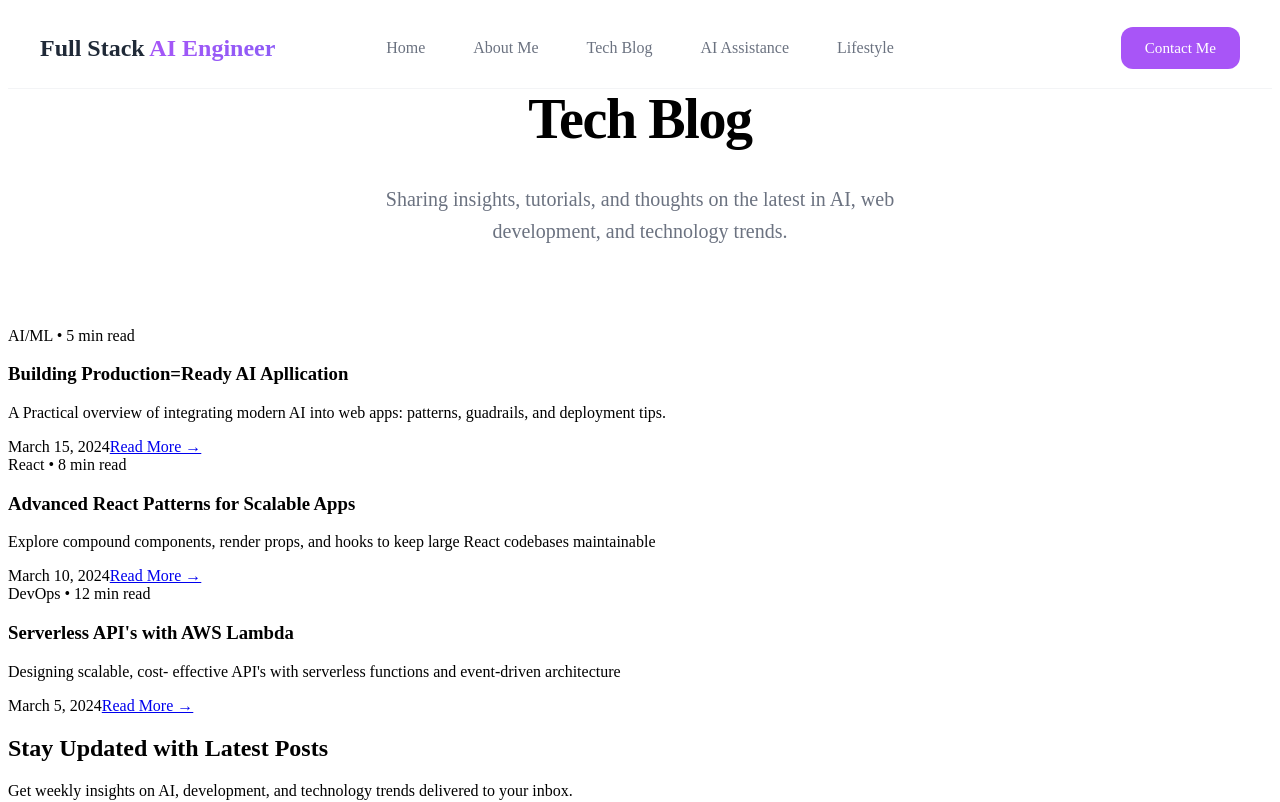
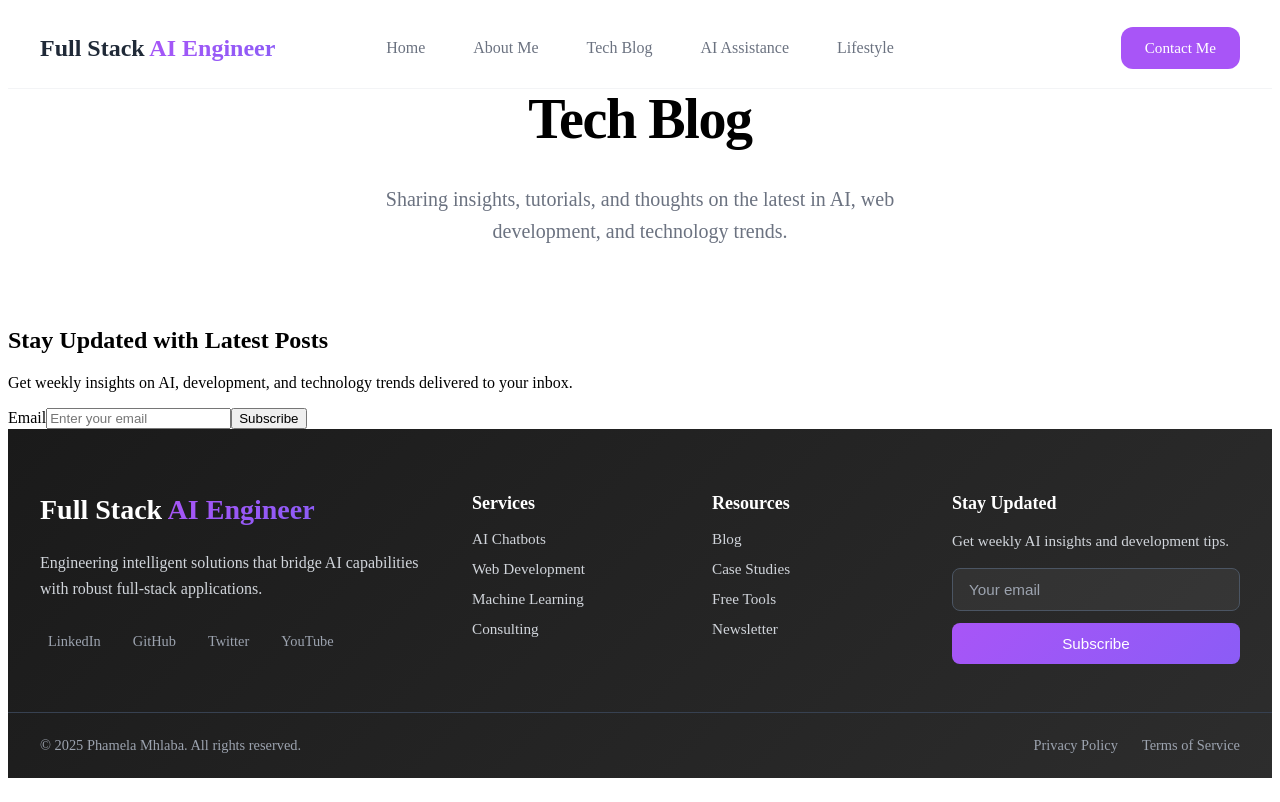
Before and after one commit to PhamelaMhlaba/My-Full-Stack-Personal-Website-with-AI-Integration, a Next.js app in the folder frontend/: page /tech-blog in a window 1280 px wide. Shown: the top 802 px of the page. Built offline with nearby package versions, Linux system fonts and the light colour scheme.

Commit message:
Refactored and Optimized the blog grid columns code and made it more cleaner and modular

```diff
--- a/frontend/app/tech-blog/page.tsx
+++ b/frontend/app/tech-blog/page.tsx
@@ -2,70 +2,9 @@ import React from "react";
 import TechBlog from "../components/TechBlogHeader";
 
 export default function TechBlogPage () {
-
-    //Placeholder posts (content only; no data fetching yet)
-
-    const posts = [
-        {
-            id: 1,
-            category: "AI/ML",
-            readTime: "5 min read",
-            title: "Building Production=Ready AI Apllication",
-            excerpt:
-              "A Practical overview of integrating modern AI into web apps: patterns, guadrails, and deployment tips.",
-            date: "March 15, 2024"
-        },
-        {
-           id: 2,
-            category: "React",
-            readTime: "8 min read",
-            title: "Advanced React Patterns for Scalable Apps",
-            excerpt:
-              "Explore compound components, render props, and hooks to keep large React codebases maintainable",
-            date: "March 10, 2024"
-        },
-        {
-           id: 3,
-            category: "DevOps",
-            readTime: "12 min read",
-            title: "Serverless API's with AWS Lambda",
-            excerpt:
-              "Designing scalable, cost- effective API's with serverless functions and event-driven architecture",
-            date: "March 5, 2024"
-        },
-    ];
-
     return (
-
         <div>
-        <TechBlog />
-
-
-
-
-
-            {/* Blog cards */}
-            <section>
-        <div>
-          {posts.map((post) => (
-            <article key={post.id}>
-              <header>
-                <div>
-                  <span>{post.category}</span>
-                  <span> • {post.readTime}</span>
-                </div>
-                <h3>{post.title}</h3>
-              </header>
-              <p>{post.excerpt}</p>
-              <footer>
-                <time>{post.date}</time>
-                <a href="#">Read More →</a>
-              </footer>
-            </article>
-          ))}
-        </div>
-      </section>
-
+            <TechBlog />
        {/* Newsletter Subscription */}
       <section>
         <h2>Stay Updated with Latest Posts</h2>
```
